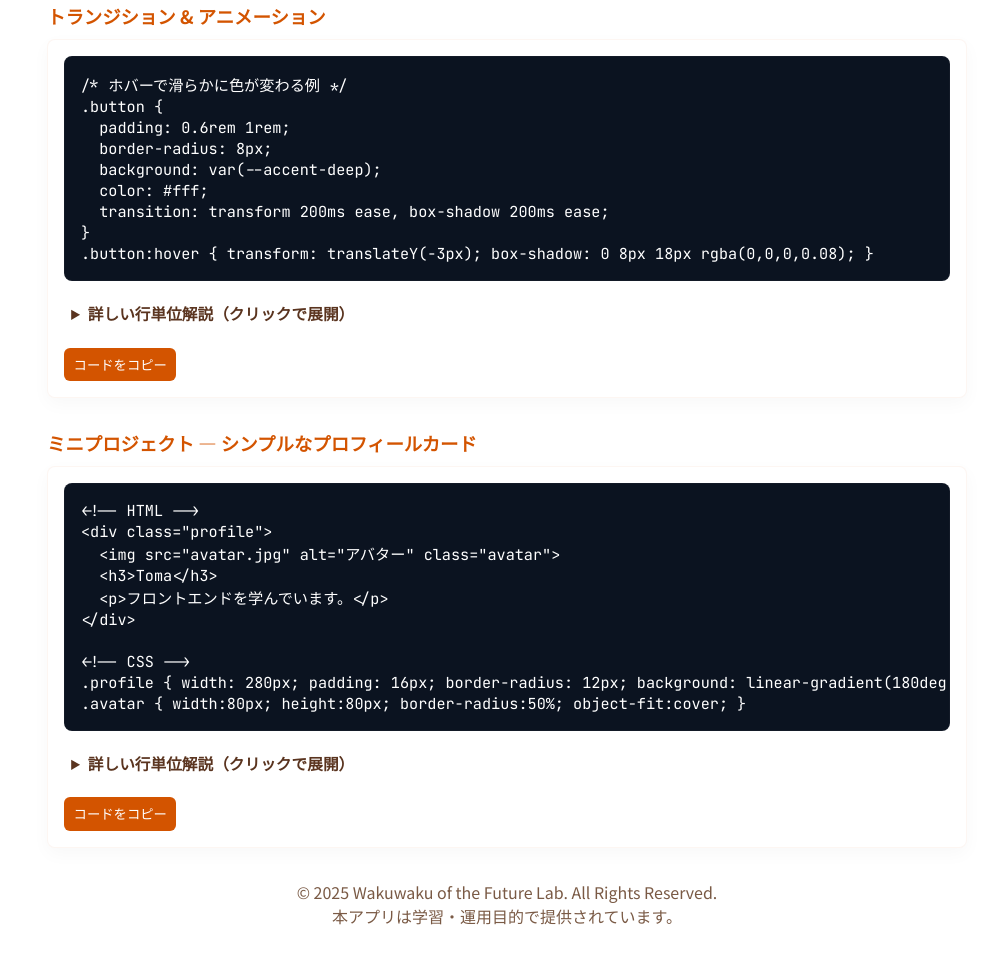
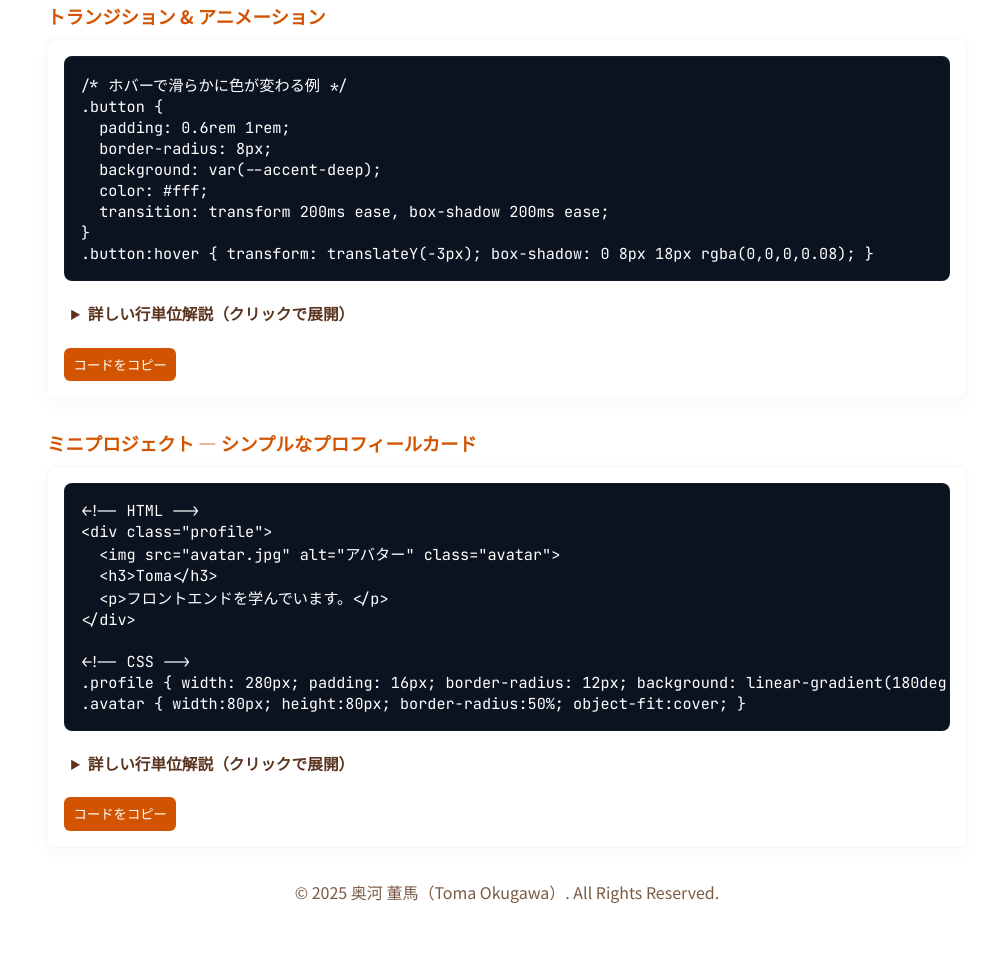
Before and after one commit to mirakurutomato/WakuwakuHTML-CSS, a plain HTML site: page index.html in a window 1280 px wide. Shown: the part 4006-4970 px from the top of the page, without its empty margins (297-1280 px from the left). Drawn offline with Linux system fonts and the light colour scheme.

Commit message:
Update index.html

```diff
--- a/index.html
+++ b/index.html
@@ -496,8 +496,7 @@ a { color: var(--accent-deep); text-decoration: none; }</pre>
           </div>
         </section>
 
-        <footer style="margin-top:1.2rem;color:var(--muted);text-align:center;padding-bottom:2rem;margin-bottom:2rem;" class="small">&copy; 2025 Wakuwaku of the Future Lab. All Rights Reserved.<br>
-      本アプリは学習・運用目的で提供されています。</footer>
+        <footer style="margin-top:1.2rem;color:var(--muted);text-align:center;padding-bottom:2rem;margin-bottom:2rem;" class="small">&copy; 2025 奥河 董馬（Toma Okugawa）. All Rights Reserved.</footer>
       </div>
     </main>
   </div>
```
